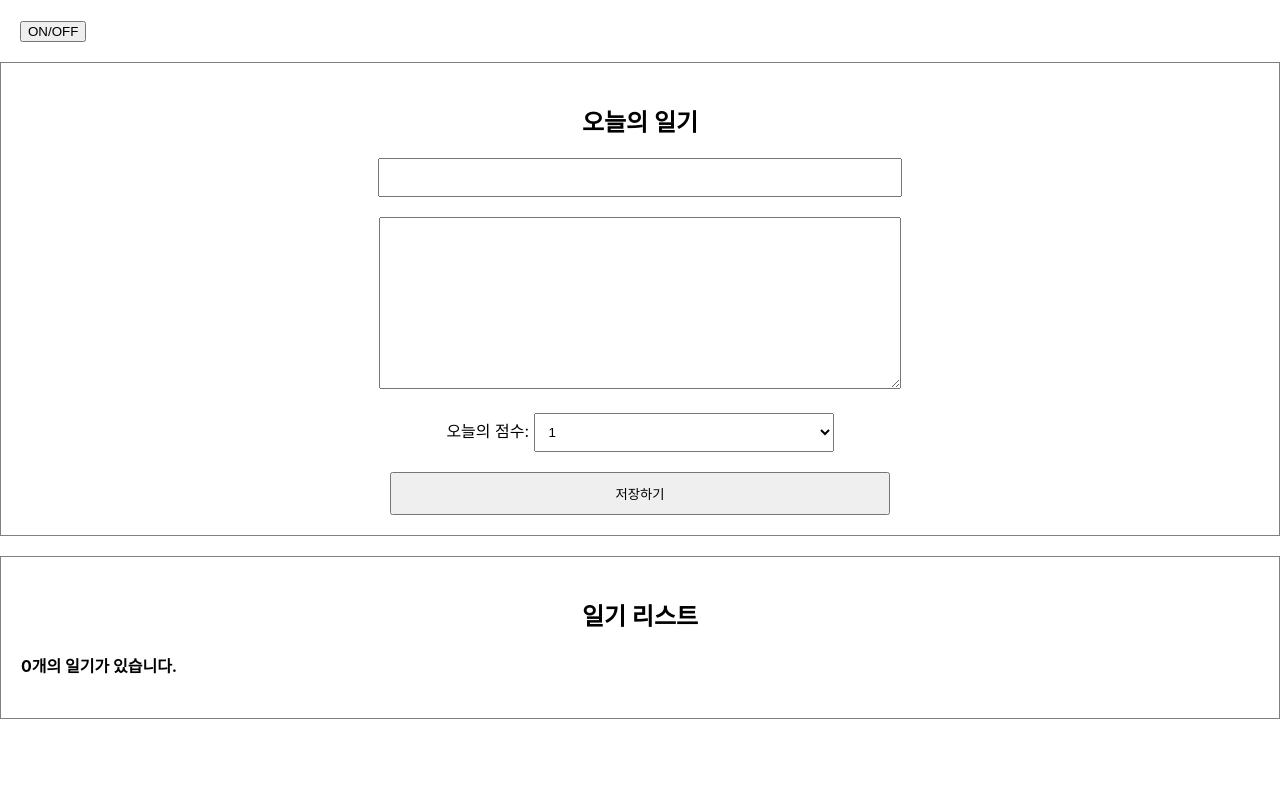
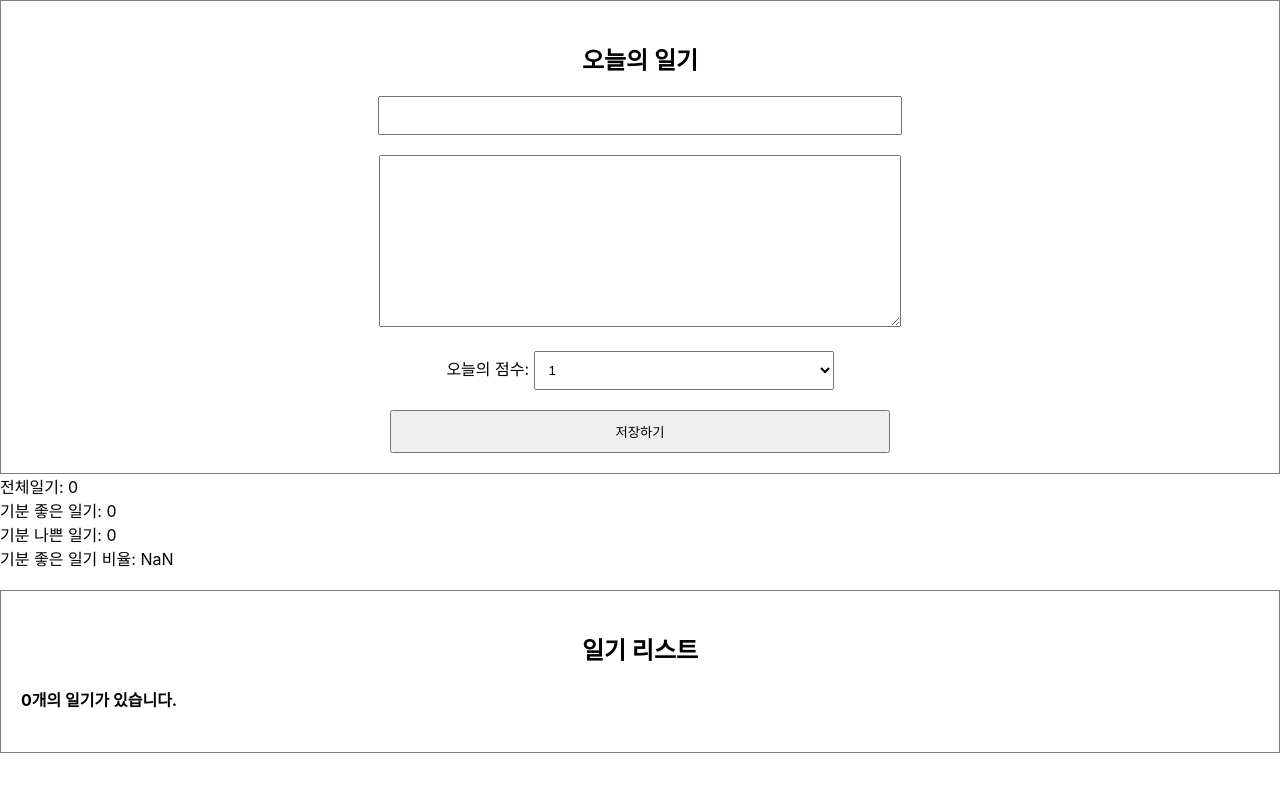
Before and after one commit to taebong98/my-diary, a React (Create React App) app: page / in a window 1280 px wide. Shown: the top 792 px of the page. Built offline with nearby package versions, Linux system fonts and the light colour scheme.

Commit message:
useReducer

```diff
--- a/src/App.js
+++ b/src/App.js
@@ -1,43 +1,85 @@
-import { useRef, useState } from "react";
+import { useReducer, useRef } from "react";
 import "./App.css";
 import DiaryEditor from "./DiaryEditor";
 import DiaryList from "./DiaryList";
-import LifeCycle from "./Lifecycle";
+
+const reducer = (state, action) => {
+    switch (action.type) {
+        case "INIT":
+
+        case "CREATE": {
+            const created_date = new Date().getTime();
+            const newItem = {
+                ...action.data,
+                created_date,
+            };
+            return [newItem, ...state];
+        }
+
+        case "REMOVE": {
+            return state.filter((it) => it.id !== action.targetId);
+        }
+
+        case "EDIT": {
+            return state.map((it) =>
+                it.id === action.targetId
+                    ? { ...it, content: action.newContent }
+                    : it
+            );
+        }
+
+        // 정의하지 않은 case일 경우 기존의 상태를 그대로 리턴
+        default:
+            return state;
+    }
+};
 
 function App() {
-    const [data, setData] = useState([]);
+    // const [data, setData] = useState([]);
+
+    // dispatch를 실행하면 reducer가 실행되고, reducer가 리턴하는 값이 data가 된다.
+    const [data, dispatch] = useReducer(reducer, []);
 
     const dataId = useRef(0);
     const onCreate = (author, content, emotion) => {
-        const created_date = new Date().getTime();
-        const newItem = {
-            author,
-            content,
-            emotion,
-            created_date,
-            id: dataId.current,
-        };
+        dispatch({
+            type: "CREATE",
+            data: {
+                author,
+                content,
+                emotion,
+                id: dataId.current,
+            },
+        });
         dataId.current += 1;
-        setData([newItem, ...data]);
     };
 
     const onRemove = (targetId) => {
-        const newDiaryList = data.filter((it) => it.id !== targetId);
-        setData(newDiaryList);
+        dispatch({ type: "REMOVE", targetId });
     };
 
     const onEdit = (targetId, newContent) => {
-        setData(
-            data.map((it) =>
-                it.id === targetId ? { ...it, content: newContent } : it
-            )
-        );
+        dispatch({ type: "EDIT", targetId, newContent });
     };
+
+    const getDiaryAnalysis = () => {
+        console.log("일기 분석 시작");
+
+        const goodCount = data.filter((it) => it.emotion >= 3).length;
+        const badCount = data.length - goodCount;
+        const goodRatio = (goodCount / data.length) * 100;
+        return { goodCount, badCount, goodRatio };
+    };
+
+    const { goodCount, badCount, goodRatio } = getDiaryAnalysis();
 
     return (
         <div className="App">
-            <LifeCycle />
             <DiaryEditor onCreate={onCreate} />
+            <div>전체일기: {data.length}</div>
+            <div>기분 좋은 일기: {goodCount}</div>
+            <div>기분 나쁜 일기: {badCount}</div>
+            <div>기분 좋은 일기 비율: {goodRatio}</div>
             <DiaryList diaryList={data} onRemove={onRemove} onEdit={onEdit} />
         </div>
     );
--- a/src/Lifecycle.js
+++ /dev/null
@@ -1,29 +0,0 @@
-import React, { useEffect, useState } from "react";
-
-const UnmountTest = () => {
-    useEffect(() => {
-        console.log("Mount!");
-        return () => {
-            // Unmount 시점에 실행
-            console.log("Unmount!");
-        };
-    }, []);
-
-    return <div>Unmount Test Component</div>;
-};
-
-const LifeCycle = () => {
-    const [isVisible, setIsVisible] = useState(false);
-    const toggle = () => {
-        setIsVisible(!isVisible);
-    };
-
-    return (
-        <div style={{ padding: 20 }}>
-            <button onClick={toggle}>ON/OFF</button>
-            {isVisible && <UnmountTest />}
-        </div>
-    );
-};
-
-export default LifeCycle;
```
Also changed, not shown: 1 other file (tests, documents, lock files or other folders).
